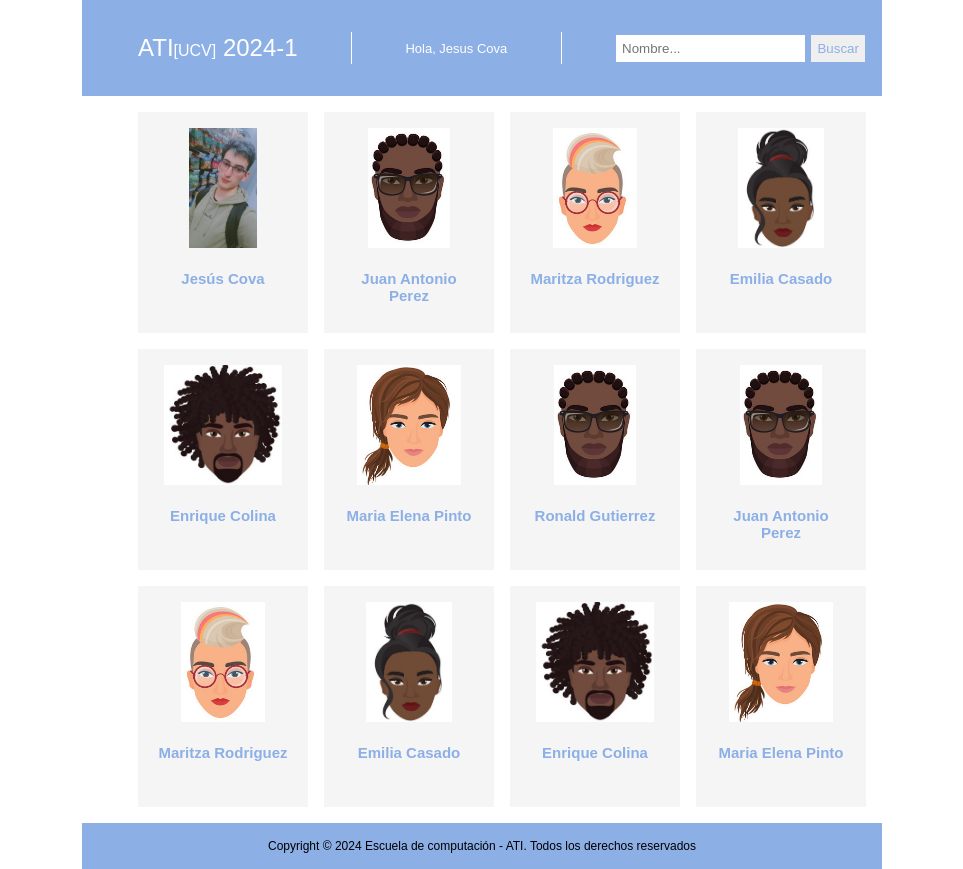
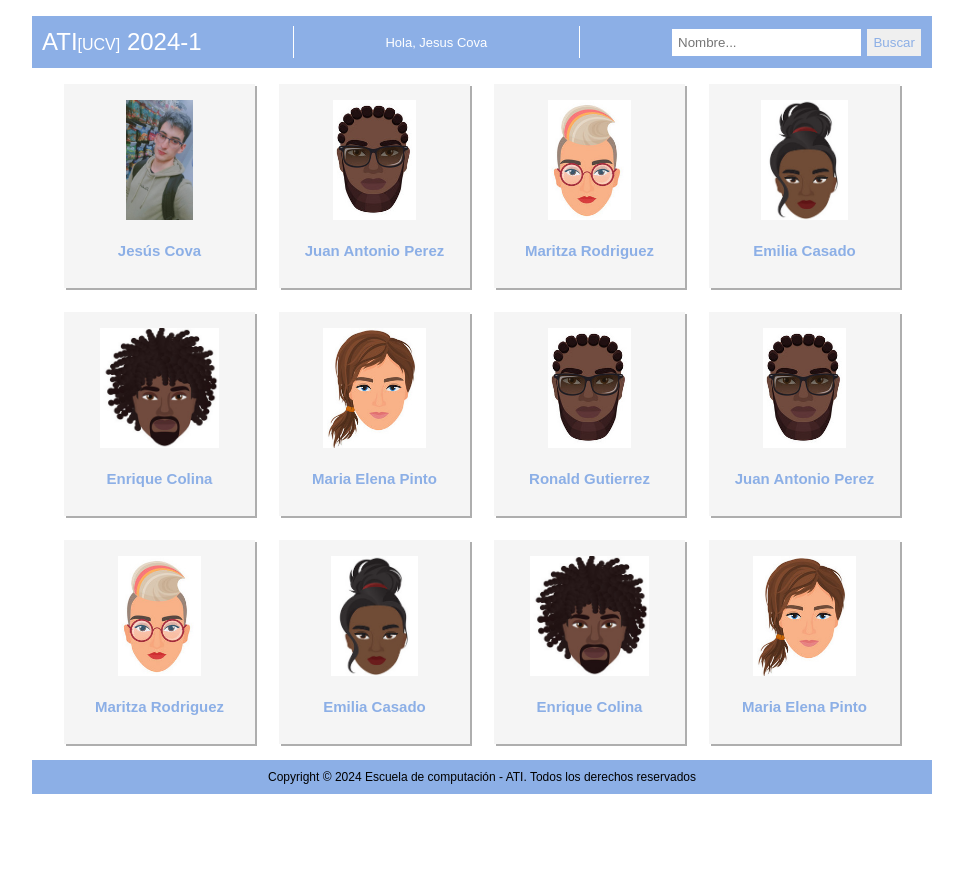
Before and after one commit to Jcova2003/ATI-Retos, a plain HTML site: page Reto01/index.html in a window 1280 px wide. Shown: the whole page, without its empty margins (158-1121 px from the left). After the commit the page ends 800 px from the top, so only its background shows below. Drawn offline with Linux system fonts and the light colour scheme.

Commit message:
animación sobre los alumnos

```diff
--- a/Reto01/css/style.css
+++ b/Reto01/css/style.css
@@ -1,11 +1,11 @@
+
 body {
- width: 800px;
+ width: 900px;
  margin: 0 auto;
  font-family: Arial, Helvetica, sans-serif;
 }
 header, footer {
    background-color: #8CAFE6;
-   padding: 16px;
    text-align: center;
  }
 
@@ -15,6 +15,7 @@ header, footer {
    align-items: center;
    list-style-type: none;
    color: white;
+   padding: 10px;
  }
 
  .page-name {
@@ -53,14 +54,16 @@ header, footer {
 
  footer {
    font-size: 12px;
+   padding: 10px;
  }
 
  .dummies-container {
    display: grid;
    grid-template-columns: repeat(4, 1fr);
    grid-template-rows: repeat(3, 1fr);
-   gap: 16px;
-   margin: 16px;
+   gap: 24px;
+   margin: 16px 32px;
+   padding: 0;
  }
 
  .dummies-container .dummie {
@@ -70,14 +73,21 @@ header, footer {
    text-align: center;
    color: #8CAFE6;
    list-style-type: none;
- }
+   box-shadow: 2px 2px 0px rgba(154, 154, 154, 0.8);
+   transition: 0.5s ease-in-out;
+  }
 
  .dummies-container .dummie img {
    margin-bottom: 8px;
  }
 
- /*Estilos Perfil*/
+ .dummie:hover {
+  background-color: #99c5dd;
+  rotate:5deg;
+  scale: 1.1;
+ }
 
+/*Estilos Perfil*/
  .container {
   font-family: Arial, Helvetica, sans-serif;
   display: flex;
```
